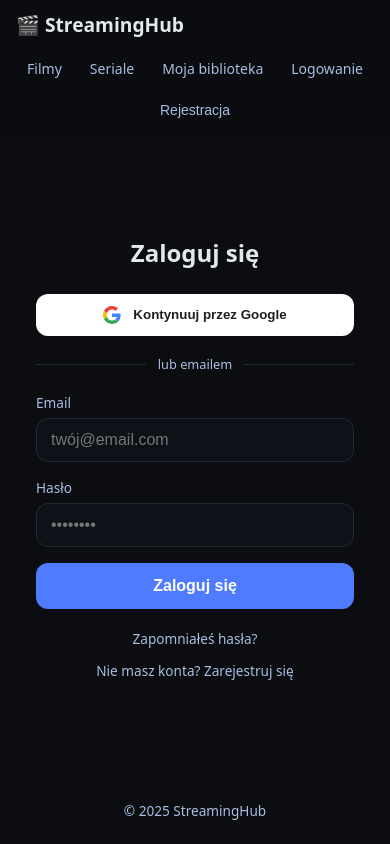
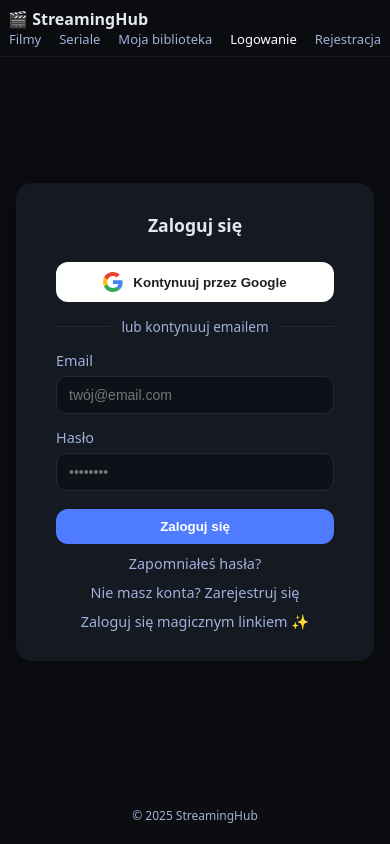
Before and after one commit to cannon1123/streaminghub1, a plain HTML site: page login/index.html in a window 390 px wide. Drawn offline with nearby package versions, Linux system fonts and the light colour scheme.

Commit message:
Refactor login page styles and functionality
Updated styles and structure for the login page, including adjustments to the CSS variables, layout, and button functionalities. Improved accessibility and user experience by refining form elements and adding new features like magic link login.

```diff
--- a/login/index.html
+++ b/login/index.html
@@ -8,211 +8,159 @@
     :root {
       --bg: #0b0d10;
       --card: #151922;
+      --muted: #9fb1d9;
       --text: #e3e7ee;
-  --muted: #a8bfe2;
       --brand: #4f7cff;
       --border: #232a37;
       --google-bg: #ffffff;
       --google-text: #1f1f1f;
     }
-
-* { box-sizing: border-box; }
-
     body {
-  margin: 0;
-  background: var(--bg);
-  color: var(--text);
-  font-family: ui-sans-serif, system-ui, -apple-system, Segoe UI, Roboto;
-  line-height: 1.4;
-  min-height: 100vh;
-  display: flex;
-  flex-direction: column;
+      margin:0;
+      background:var(--bg);
+      color:var(--text);
+      font-family:system-ui, sans-serif;
+      min-height:100vh;
+      display:flex;
+      flex-direction:column;
     }
-
-.container {
-  max-width: 1100px;
-  margin: 0 auto;
-  padding: 16px;
+    header {
+      position:sticky;
+      top:0;
+      background:rgba(11,13,16,0.85);
+      backdrop-filter:blur(6px);
+      z-index:10;
+      border-bottom:1px solid rgba(255,255,255,0.05);
     }
-
-header {
-  position: sticky;
-  top: 0;
-  background: rgba(11,13,16,0.9);
-  backdrop-filter: blur(6px);
-  z-index: 10;
-  border-bottom: none;
+    .nav {
+      display:flex;
+      align-items:center;
+      justify-content:space-between;
+      max-width:1200px;
+      margin:0 auto;
+      padding:12px 16px;
     }
-
-.nav {
-  display: flex;
-  gap: 12px;
-  align-items: center;
-  padding: 12px 16px;
-  flex-wrap: wrap;
-}
-
-.brand { font-weight: 800; font-size: 1.2rem; text-decoration: none; color: var(--text); }
-
-.menu {
-  display: flex;
-  gap: 8px;
-  flex-wrap: wrap;
-}
-
-.menu a, .menu button {
-  padding: 8px 10px;
-  color: var(--muted);
-  background: none;
-  border: none;
-  cursor: pointer;
-  text-decoration: none;
-  font-size: 14px;
-}
+    .brand { font-weight:700; color:var(--text); text-decoration:none; display:flex; align-items:center; gap:8px; }
+    .menu { display:flex; align-items:center; gap:18px; }
+    .menu a { color:var(--muted); text-decoration:none; font-size:0.95rem; transition:color .2s; }
+    .menu a:hover { color:#fff; }
 
     main {
-  flex: 1;
-  display: flex;
-  align-items: center;
-  justify-content: center;
-  padding: 20px 16px;
+      flex:1;
+      display:flex;
+      align-items:center;
+      justify-content:center;
+      padding:40px 16px;
     }
 
     .auth-box {
-  background: var(--card);
-  padding: 32px;
-  border-radius: 20px;
-  width: 100%;
-  max-width: 420px;
-  border: 1px solid var(--border);
+      background:var(--card);
+      padding:30px 40px;
+      border-radius:16px;
+      width:100%;
+      max-width:400px;
+      box-shadow:0 0 25px rgba(0,0,0,.4);
     }
+    h2 { text-align:center; margin-bottom:25px; margin-top: 0; }
+    label { display:block; font-size:.9rem; color:var(--muted); margin-bottom:6px; }
+    input {
+      width:100%; background:#0e1218; border:1px solid var(--border);
+      color:#fff; padding:10px 12px; border-radius:10px; margin-bottom:14px;
+      box-sizing: border-box;
+    }
+    button {
+      width:100%; background:var(--brand); color:#fff; border:none;
+      padding:10px 16px; border-radius:12px; cursor:pointer;
+      font-weight:600; margin-top:4px; transition:background .2s;
+    }
+    button:hover { background:#668cff; }
 
-h2 { text-align: center; margin: 0 0 24px 0; font-size: 1.5rem; font-weight: 700; }
+    /* Google Button */
+    .btn-google {
+      background: var(--google-bg); color: var(--google-text);
+      display: flex; align-items: center; justify-content: center; gap: 10px;
+      margin-bottom: 15px; border: none;
+    }
+    .btn-google:hover { background: #f0f0f0; }
+    .btn-google svg { width: 20px; height: 20px; }
 
-label { display: block; font-size: 0.85rem; color: var(--muted); margin-bottom: 6px; }
-
-input {
-  width: 100%;
-  background: #0e1218;
-  border: 1px solid var(--border);
-  color: #fff;
-  padding: 12px 14px;
-  border-radius: 12px;
-  margin-bottom: 16px;
-  font-size: 1rem;
-  outline: none;
-}
-
-input:focus { border-color: var(--brand); }
-
-button.submit-btn {
-  width: 100%;
-  background: var(--brand);
-  color: #fff;
-  border: none;
-  padding: 14px;
-  border-radius: 12px;
-  cursor: pointer;
-  font-weight: 600;
-  font-size: 1rem;
-}
-
-.btn-google {
-  width: 100%;
-  background: var(--google-bg);
-  color: var(--google-text);
-  border: none;
-  padding: 12px;
-  border-radius: 12px;
-  display: flex;
-  align-items: center;
-  justify-content: center;
-  gap: 12px;
-  cursor: pointer;
-  font-weight: 600;
-  margin-bottom: 8px;
-}
-
+    /* Separator */
     .separator {
       display: flex; align-items: center; text-align: center;
-  color: var(--muted); font-size: 0.8rem; margin: 20px 0;
+      color: var(--muted); font-size: 0.85rem; margin: 15px 0;
     }
     .separator::before, .separator::after {
       content: ''; flex: 1; border-bottom: 1px solid var(--border);
     }
-.separator::before { margin-right: 12px; }
-.separator::after { margin-left: 12px; }
+    .separator::before { margin-right: 10px; }
+    .separator::after { margin-left: 10px; }
 
-.link-container {
-  margin-top: 20px;
-  display: flex;
-  flex-direction: column;
-  gap: 12px;
-  text-align: center;
+    .switch, small.link { text-align:center; margin-top:10px; color:var(--muted); cursor:pointer; font-size:.9rem; display:block; }
+    .switch:hover, small.link:hover { color:#fff; text-decoration:underline; }
+    .captcha {
+      display:flex; align-items:center; justify-content:space-between;
+      background:#0e1218; padding:8px 12px; border:1px solid var(--border);
+      border-radius:10px; margin-bottom:12px; user-select:none;
+    }
+    .captcha span { font-family:monospace; font-size:1rem; letter-spacing:2px; font-weight: bold; }
+
+    footer {
+      text-align:center;
+      padding:20px 0;
+      color:var(--muted);
+      font-size:0.9rem;
     }
 
-.link { color: var(--muted); cursor: pointer; font-size: 0.85rem; }
-.link:hover { color: #fff; }
-
-.captcha {
-  display: flex;
-  align-items: center;
-  gap: 10px;
-  background: #0e1218;
-  padding: 10px;
-  border: 1px solid var(--border);
-  border-radius: 12px;
-  margin-bottom: 16px;
-}
-.captcha span {
-  font-family: monospace;
-  font-size: 1.1rem;
-  font-weight: 800;
-  color: var(--brand);
-}
-.captcha input { margin-bottom: 0; flex: 1; }
-
-footer {
-  text-align: center;
-  padding: 24px;
-  color: var(--muted);
-  font-size: 0.85rem;
-  border-top: none;
+    /* --- NOWE STYLE MOBILNE SKOPIOWANE Z WZORU --- */
+    @media (max-width: 900px) {
+      .row { grid-template-columns: 1fr; }
+      .nav { flex-direction: column; align-items: stretch; }
+      .menu { justify-content: center; }
+      .card img { height: 180px; }
+      .container { padding: 12px; }
     }
 
-@media (max-width: 900px) {
-  .nav { flex-direction: column; align-items: stretch; }
-  .menu { justify-content: center; }
+    @media (max-width: 600px) {
+      .grid { grid-template-columns: repeat(auto-fill, minmax(150px, 1fr)); }
+      .btn { padding: 10px 12px; font-size: 14px; }
+      h1, h2, h3 { font-size: 1.1rem; }
+      .card img { height: 150px; }
+      input, select, textarea { font-size: 14px; }
+      .flex { gap: 8px; }
     }
 
-@media (max-width: 480px) {
-  .auth-box { padding: 20px; border: none; background: transparent; }
-  .captcha { flex-direction: column; }
+    @media (max-width: 400px) {
+      .nav { padding: 8px; }
+      .nav input[type=search] { padding: 8px; font-size: 14px; }
+      .menu a, .menu button { font-size: 13px; }
+      .grid { grid-template-columns: 1fr 1fr; gap: 8px; }
+      .card img { height: 130px; }
+      footer { font-size: 12px; }
     }
   </style>
 </head>
 <body>
 
 <header>
-  <div class="nav container">
+  <div class="nav">
     <a class="brand" href="index.html">🎬 StreamingHub</a>
-    <div class="menu">
+    <nav class="menu">
       <a href="/filmy/">Filmy</a>
       <a href="/seriale/">Seriale</a>
       <a href="/moja-biblioteka/">Moja biblioteka</a>
-      <a href="/login/">Logowanie</a>
-      <button onclick="showRegister()">Rejestracja</button>
-    </div>
+      <a href="/login/" style="color:#fff;">Logowanie</a>
+      <a href="#" onclick="showRegister()">Rejestracja</a>
+    </nav>
   </div>
 </header>
 
 <main>
-  <div class="auth-box">
+  <div class="auth-box" id="authBox">
     <h2 id="formTitle">Zaloguj się</h2>
 
     <div id="googleSection">
       <button class="btn-google" onclick="loginWithGoogle()">
-        <svg width="18" height="18" viewBox="0 0 48 48">
+        <svg viewBox="0 0 48 48">
           <path fill="#EA4335" d="M24 9.5c3.54 0 6.71 1.22 9.21 3.6l6.85-6.85C35.9 2.38 30.47 0 24 0 14.62 0 6.51 5.38 2.56 13.22l7.98 6.19C12.43 13.72 17.74 9.5 24 9.5z"></path>
           <path fill="#4285F4" d="M46.98 24.55c0-1.57-.15-3.09-.38-4.55H24v9.02h12.94c-.58 2.96-2.26 5.48-4.78 7.18l7.73 6c4.51-4.18 7.09-10.36 7.09-17.65z"></path>
           <path fill="#FBBC05" d="M10.53 28.59c-.48-1.45-.76-2.99-.76-4.59s.27-3.14.76-4.59l-7.98-6.19C.92 16.46 0 20.12 0 24c0 3.88.92 7.54 2.56 10.78l7.97-6.19z"></path>
@@ -220,7 +168,7 @@
         </svg>
         Kontynuuj przez Google
       </button>
-      <div class="separator">lub emailem</div>
+      <div class="separator">lub kontynuuj emailem</div>
     </div>
 
     <div id="loginForm">
@@ -228,54 +176,51 @@
       <input type="email" id="loginEmail" placeholder="twój@email.com" />
       <label>Hasło</label>
       <input type="password" id="loginPass" placeholder="••••••••" />
-      <button class="submit-btn" onclick="login()">Zaloguj się</button>
-      <div class="link-container">
-        <span class="link" onclick="showReset()">Zapomniałeś hasła?</span>
-        <span class="link" onclick="showRegister()">Nie masz konta? Zarejestruj się</span>
-      </div>
+      <button onclick="login()">Zaloguj się</button>
+      <small class="link" onclick="showReset()">Zapomniałeś hasła?</small>
+      <small class="link" onclick="showRegister()">Nie masz konta? Zarejestruj się</small>
+      <small class="link" onclick="sendMagicLink()">Zaloguj się magicznym linkiem ✨</small>
     </div>
 
     <div id="registerForm" style="display:none;">
       <label>Nazwa użytkownika</label>
-      <input type="text" id="regName" placeholder="Janek123" />
+      <input type="text" id="regName" placeholder="np. Janek123" />
       <label>Email</label>
       <input type="email" id="regEmail" placeholder="twój@email.com" />
       <label>Hasło</label>
       <input type="password" id="regPass" placeholder="••••••••" />
-      <label>Weryfikacja</label>
+      <label>Powtórz hasło</label>
+      <input type="password" id="regPass2" placeholder="••••••••" />
       <div class="captcha">
         <span id="captchaText"></span>
-        <input type="text" id="captchaInput" placeholder="Kod">
+        <input type="text" id="captchaInput" placeholder="Przepisz" style="width:100px;">
       </div>
-      <button class="submit-btn" onclick="register()">Utwórz konto</button>
-      <div class="link-container">
-        <span class="link" onclick="showLogin()">Masz już konto? Zaloguj się</span>
-      </div>
+      <button onclick="register()">Utwórz konto</button>
+      <small class="link" onclick="showLogin()">Masz już konto? Zaloguj się</small>
     </div>
 
     <div id="resetForm" style="display:none;">
-      <label>Podaj email konta</label>
+      <label>Podaj email</label>
       <input type="email" id="resetEmail" placeholder="twój@email.com" />
-      <button class="submit-btn" onclick="resetPassword()">Wyślij link do resetu</button>
-      <div class="link-container">
-        <span class="link" onclick="showLogin()">Wróć do logowania</span>
-      </div>
+      <button onclick="resetPassword()">Wyślij link do resetu</button>
+      <small class="link" onclick="showLogin()">Wróć do logowania</small>
     </div>
 
     <div id="newPassForm" style="display:none;">
       <label>Nowe hasło</label>
       <input type="password" id="newPass1" placeholder="••••••••" />
-      <label>Powtórz nowe hasło</label>
+      <label>Powtórz hasło</label>
       <input type="password" id="newPass2" placeholder="••••••••" />
-      <button class="submit-btn" onclick="updatePassword()">Zmień hasło</button>
+      <button onclick="updatePassword()">Zmień hasło</button>
     </div>
   </div>
 </main>
 
-<footer>© 2025 StreamingHub</footer>
+<footer>© <script>document.write(new Date().getFullYear())</script> StreamingHub</footer>
 
 <script src="https://cdn.jsdelivr.net/npm/@supabase/supabase-js@2"></script>
 <script>
+// KONFIGURACJA
 const SUPABASE_URL = "https://jjmnacolebxsifmnmqks.supabase.co";
 const SUPABASE_KEY = "eyJhbGciOiJIUzI1NiIsInR5cCI6IkpXVCJ9.eyJpc3MiOiJzdXBhYmFzZSIsInJlZiI6ImpqbW5hY29sZWJ4c2lmbW5tcWtzIiwicm9sZSI6ImFub24iLCJpYXQiOjE3NTU3OTcyNDQsImV4cCI6MjA3MTM3MzI0NH0.1hNoBQ4wDuA_t_vscorQ6FRb-aW8IxHEDxuZKEhndv0";
 const db = window.supabase.createClient(SUPABASE_URL, SUPABASE_KEY);
@@ -287,9 +232,13 @@
     hideAll();
     document.getElementById("formTitle").innerText = "Ustaw nowe hasło";
     document.getElementById("newPassForm").style.display = "block";
-  } else if (event === 'SIGNED_IN') {
+    document.getElementById("googleSection").style.display = "none";
+  }
+  else if (event === 'SIGNED_IN') {
     const isRecovery = window.location.hash && window.location.hash.includes("type=recovery");
-    if (!isRecovery) window.location.href = "/filmy/";
+    if (!isRecovery) {
+       window.location.href = "/filmy/";
+    }
   }
 });
 
@@ -298,47 +247,75 @@
     provider: 'google',
     options: { redirectTo: redirectUrl }
   });
-  if(error) alert(error.message);
+  if(error) alert("Błąd Google: " + error.message);
 }
 
 async function register(){
-  const name = document.getElementById("regName").value;
-  const email = document.getElementById("regEmail").value;
+  const name = document.getElementById("regName").value.trim();
+  const email = document.getElementById("regEmail").value.trim();
   const pass = document.getElementById("regPass").value;
-  const captcha = document.getElementById("captchaInput").value.toUpperCase();
+  const captcha = document.getElementById("captchaInput").value.trim().toUpperCase();
   const correct = document.getElementById("captchaText").dataset.value;
 
-  if(captcha !== correct){ alert("Kod captcha niepoprawny!"); generateCaptcha(); return; }
+  if(!name || !email || !pass){ alert("Uzupełnij pola!"); return; }
+  if(captcha !== correct){ alert("Captcha niepoprawna!"); generateCaptcha(); return; }
 
   const { error } = await db.auth.signUp({
     email,
     password: pass,
-    options: { data: { username: name }, emailRedirectTo: redirectUrl }
+    options: {
+      data: { username: name },
+      emailRedirectTo: redirectUrl
+    }
   });
 
-  if(error) alert(error.message);
-  else { alert("E-mail weryfikacyjny wysłany!"); showLogin(); }
+  if(error) alert("Błąd: " + error.message);
+  else {
+    alert("✅ E-mail wysłany! Sprawdź folder SPAM, jeśli nie widzisz wiadomości.");
+    showLogin();
+  }
 }
 
 async function login(){
-  const email = document.getElementById("loginEmail").value;
+  const email = document.getElementById("loginEmail").value.trim();
   const pass = document.getElementById("loginPass").value;
   const { error } = await db.auth.signInWithPassword({ email, password: pass });
-  if(error) alert(error.message);
+  if(error) alert("Błąd: " + error.message);
+}
+
+async function sendMagicLink(){
+  const email = prompt("Podaj email dla magicznego linku:");
+  if(!email) return;
+  const { error } = await db.auth.signInWithOtp({
+    email,
+    options: { emailRedirectTo: redirectUrl }
+  });
+  if(error) alert("Błąd: " + error.message);
+  else alert("✨ Magic Link wysłany! Sprawdź pocztę (i Spam).");
 }
 
 async function resetPassword(){
-  const email = document.getElementById("resetEmail").value;
+  const email = document.getElementById("resetEmail").value.trim();
+  if(!email) return alert("Podaj email");
   const { error } = await db.auth.resetPasswordForEmail(email, { redirectTo: redirectUrl });
-  if(error) alert(error.message);
-  else alert("Link wysłany!");
+  if(error) {
+    if(error.status === 429) alert("Za dużo prób! Odczekaj chwilę.");
+    else alert("Błąd: " + error.message);
+  } else {
+    alert("🔗 Link do resetu wysłany! Sprawdź Spam.");
+    showLogin();
+  }
 }
 
 async function updatePassword(){
   const p1 = document.getElementById("newPass1").value;
+  if(!p1) return alert("Wpisz hasło");
   const { error } = await db.auth.updateUser({ password: p1 });
-  if(error) alert(error.message);
-  else { alert("Hasło zmienione!"); window.location.href = "/filmy/"; }
+  if(error) alert("Błąd: " + error.message);
+  else {
+    alert("Hasło zmienione pomyślnie! ✅");
+    window.location.href = "/filmy/";
+  }
 }
 
 function showLogin(){ hideAll(); document.getElementById("formTitle").innerText="Zaloguj się"; document.getElementById("loginForm").style.display="block"; document.getElementById("googleSection").style.display="block"; }
@@ -353,10 +330,11 @@
 }
 
 function generateCaptcha(){
-  const code = Math.random().toString(36).substring(2,7).toUpperCase();
+  const code = Math.random().toString(36).substring(2,8).toUpperCase();
   const el = document.getElementById("captchaText");
   if(el) { el.textContent = code; el.dataset.value = code; }
 }
+
 generateCaptcha();
 </script>
 </body>
```
Lines whose indentation alone changed are shown as unchanged.
